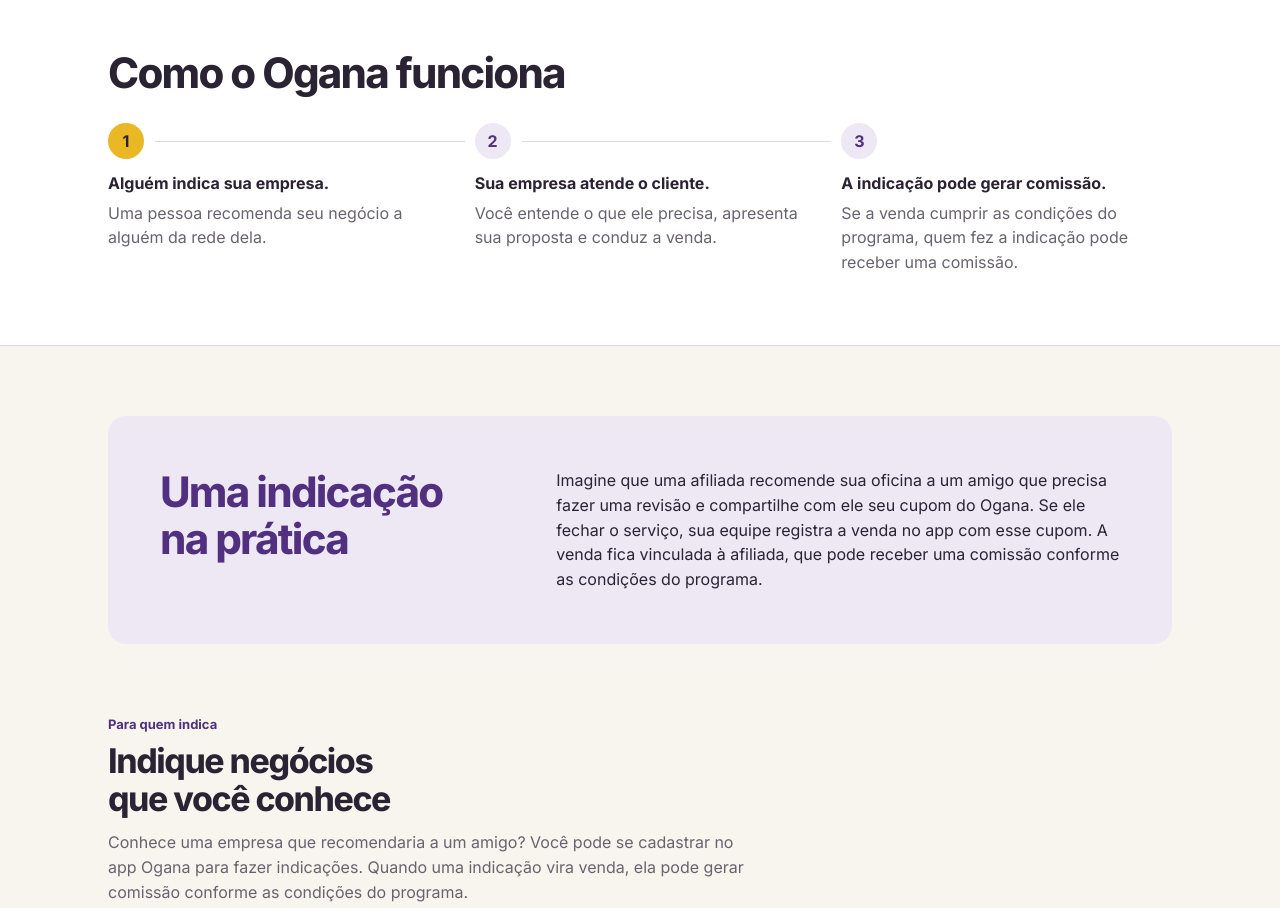
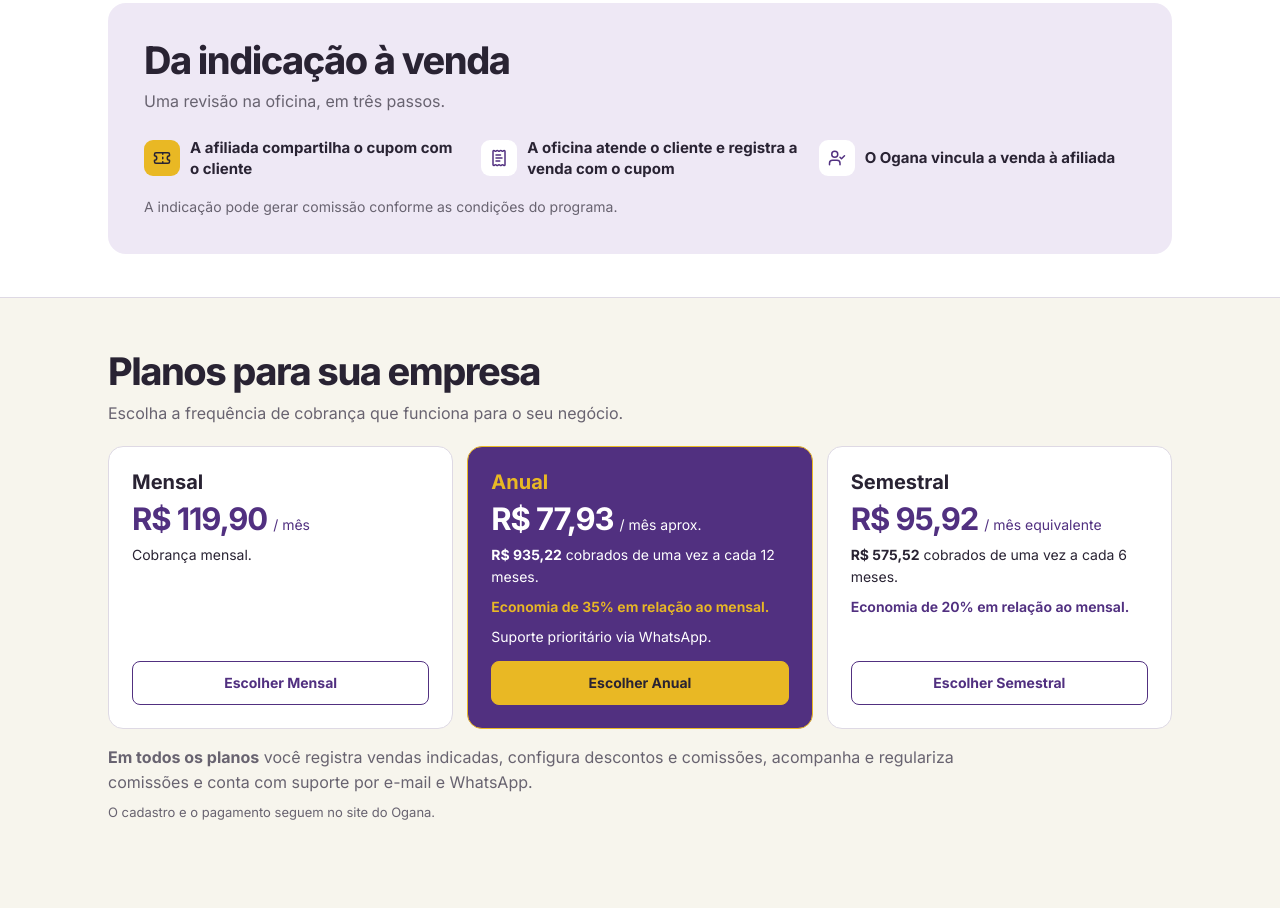
Before and after one commit to PietroNozella/ogana-lp, a plain HTML site: page index.html in a window 1280 px wide. Shown: the part 674-1582 px from the top of the page. Drawn offline with Linux system fonts and the light colour scheme.

Commit message:
Unifica a landing page da Ogana

```diff
--- a/index.html
+++ b/index.html
@@ -9,6 +9,7 @@
   <link rel="stylesheet" href="./styles.css">
 </head>
 <body class="ogana-page" id="inicio">
+  <a class="ogana-action ogana-skip-link" href="#conteudo">Pular para o conteúdo</a>
   <header class="ogana-header">
     <div class="ogana-wrap ogana-header-inner">
       <a class="ogana-brand-link" href="#inicio" aria-label="Ogana, início">
@@ -16,70 +17,105 @@
       </a>
       <nav aria-label="Seções da página">
         <a href="#como-funciona">Como funciona</a>
-        <a href="#para-quem-indica">Para quem indica</a>
-        <a href="https://ogana.com.br/#planos">Planos</a>
+        <a href="#planos">Planos</a>
+        <a class="ogana-nav-referral" href="#para-quem-indica">Para quem indica</a>
         <a href="https://ogana.com.br/login">Entrar</a>
       </nav>
     </div>
   </header>
-  <main>
+  <main id="conteudo" tabindex="-1">
     <section class="ogana-hero ogana-wrap" aria-labelledby="titulo">
       <div class="ogana-hero-copy">
         <h1 id="titulo">Indicações que <span>geram vendas</span></h1>
-        <p>O Ogana é um app de vendas comissionadas para empresas. Pessoas recomendam seu negócio a quem precisa do que você oferece, e sua empresa conduz o atendimento e a venda.</p>
-        <div class="ogana-actions">
-          <a class="ogana-action" href="https://ogana.com.br/cadastro">Criar conta</a>
-          <a class="ogana-secondary" href="#como-funciona">Entender como funciona</a>
-        </div>
+        <p>Quem indica compartilha um cupom. Sua empresa registra a venda e acompanha as comissões no Ogana.</p>
+        <a class="ogana-action" href="https://ogana.com.br/cadastro">Cadastrar minha empresa</a>
         <p class="ogana-beta">O app está em fase beta.</p>
       </div>
       <div class="ogana-devices">
-        <img class="ogana-device-company" src="./assets/app-empresa.webp" width="1080" height="1048" alt="Perfil da empresa no app, com registro de venda por cupom e acompanhamento de comissões.">
+        <img class="ogana-device-company" src="./assets/app-empresa-cupom.webp" width="1080" height="1049" alt="Perfil da empresa no app, com registro de venda por cupom e acompanhamento de comissões.">
         <img class="ogana-device-affiliate" src="./assets/app-afiliado.webp" width="1080" height="1232" alt="Perfil do afiliado no app, com o cupom individual para compartilhar a indicação.">
       </div>
     </section>
 
-    <section class="ogana-flow" id="como-funciona">
+    <section class="ogana-flow" id="como-funciona" aria-labelledby="fluxo-titulo">
       <div class="ogana-wrap">
-        <h2>Como o Ogana funciona</h2>
+        <div class="ogana-flow-panel">
+          <h2 id="fluxo-titulo">Da indicação à venda</h2>
+          <p class="ogana-flow-intro">Uma revisão na oficina, em três passos.</p>
           <ol class="ogana-steps" role="list">
             <li>
-            <span class="ogana-step-number" aria-hidden="true">1</span>
-            <div>
-              <h3>Alguém indica sua empresa.</h3>
-              <p>Uma pessoa recomenda seu negócio a alguém da rede dela.</p>
-            </div>
+              <span class="ogana-step-icon">
+                <svg aria-hidden="true" focusable="false" viewBox="0 0 24 24" fill="none" stroke="currentColor" stroke-width="2" stroke-linecap="round" stroke-linejoin="round">
+                  <path d="M2 9a3 3 0 0 1 0 6v2a2 2 0 0 0 2 2h16a2 2 0 0 0 2-2v-2a3 3 0 0 1 0-6V7a2 2 0 0 0-2-2H4a2 2 0 0 0-2 2Z"></path>
+                  <path d="M13 5v2m0 4v2m0 4v2"></path>
+                </svg>
+              </span>
+              <h3>A afiliada compartilha o cupom com o cliente</h3>
             </li>
             <li>
-            <span class="ogana-step-number" aria-hidden="true">2</span>
-            <div>
-              <h3>Sua empresa atende o cliente.</h3>
-              <p>Você entende o que ele precisa, apresenta sua proposta e conduz a venda.</p>
-            </div>
+              <span class="ogana-step-icon">
+                <svg aria-hidden="true" focusable="false" viewBox="0 0 24 24" fill="none" stroke="currentColor" stroke-width="2" stroke-linecap="round" stroke-linejoin="round">
+                  <path d="M13 16H8m6-8H8m8 4H8"></path>
+                  <path d="M4 3a1 1 0 0 1 1-1 1.3 1.3 0 0 1 .7.2l.933.6a1.3 1.3 0 0 0 1.4 0l.934-.6a1.3 1.3 0 0 1 1.4 0l.933.6a1.3 1.3 0 0 0 1.4 0l.933-.6a1.3 1.3 0 0 1 1.4 0l.934.6a1.3 1.3 0 0 0 1.4 0l.933-.6A1.3 1.3 0 0 1 19 2a1 1 0 0 1 1 1v18a1 1 0 0 1-1 1 1.3 1.3 0 0 1-.7-.2l-.933-.6a1.3 1.3 0 0 0-1.4 0l-.934.6a1.3 1.3 0 0 1-1.4 0l-.933-.6a1.3 1.3 0 0 0-1.4 0l-.933.6a1.3 1.3 0 0 1-1.4 0l-.934-.6a1.3 1.3 0 0 0-1.4 0l-.933.6A1.3 1.3 0 0 1 5 22a1 1 0 0 1-1-1z"></path>
+                </svg>
+              </span>
+              <h3>A oficina atende o cliente e registra a venda com o cupom</h3>
             </li>
             <li>
-            <span class="ogana-step-number" aria-hidden="true">3</span>
-            <div>
-              <h3>A indicação pode gerar comissão.</h3>
-              <p>Se a venda cumprir as condições do programa, quem fez a indicação pode receber uma comissão.</p>
-            </div>
+              <span class="ogana-step-icon">
+                <svg aria-hidden="true" focusable="false" viewBox="0 0 24 24" fill="none" stroke="currentColor" stroke-width="2" stroke-linecap="round" stroke-linejoin="round">
+                  <path d="m16 11 2 2 4-4"></path>
+                  <path d="M16 21v-2a4 4 0 0 0-4-4H6a4 4 0 0 0-4 4v2"></path>
+                  <circle cx="9" cy="7" r="4"></circle>
+                </svg>
+              </span>
+              <h3>O Ogana vincula a venda à afiliada</h3>
             </li>
           </ol>
+          <p class="ogana-flow-note">A indicação pode gerar comissão conforme as condições do programa.</p>
+        </div>
       </div>
     </section>
 
-    <section class="ogana-example ogana-wrap">
-      <div class="ogana-example-band">
-        <h2>Uma indicação na prática</h2>
-        <p>Imagine que uma afiliada recomende sua oficina a um amigo que precisa fazer uma revisão e compartilhe com ele seu cupom do Ogana. Se ele fechar o serviço, sua equipe registra a venda no app com esse cupom. A venda fica vinculada à afiliada, que pode receber uma comissão conforme as condições do programa.</p>
-      </div>
+    <section class="ogana-plans ogana-wrap" id="planos" aria-labelledby="planos-titulo">
+      <h2 id="planos-titulo">Planos para sua empresa</h2>
+      <p class="ogana-plans-intro">Escolha a frequência de cobrança que funciona para o seu negócio.</p>
+      <ul class="ogana-plans-grid" role="list">
+        <li class="ogana-plan">
+          <h3>Mensal</h3>
+          <p class="ogana-plan-price"><strong>R$&nbsp;119,90</strong> <span>/ mês</span></p>
+          <p>Cobrança mensal.</p>
+          <a class="ogana-secondary ogana-plan-link" href="https://ogana.com.br/cadastro?next=%2Fpagamento%3FplanId%3Dmensal">Escolher Mensal</a>
+        </li>
+        <li class="ogana-plan ogana-plan-featured">
+          <h3>Anual</h3>
+          <p class="ogana-plan-price"><strong>R$&nbsp;77,93</strong> <span>/ mês aprox.</span></p>
+          <p><strong>R$&nbsp;935,22</strong> cobrados de uma vez a cada 12 meses.</p>
+          <p class="ogana-plan-saving">Economia de 35% em relação ao mensal.</p>
+          <p>Suporte prioritário via WhatsApp.</p>
+          <a class="ogana-secondary ogana-plan-link" href="https://ogana.com.br/cadastro?next=%2Fpagamento%3FplanId%3Danual">Escolher Anual</a>
+        </li>
+        <li class="ogana-plan">
+          <h3>Semestral</h3>
+          <p class="ogana-plan-price"><strong>R$&nbsp;95,92</strong> <span>/ mês equivalente</span></p>
+          <p><strong>R$&nbsp;575,52</strong> cobrados de uma vez a cada 6 meses.</p>
+          <p class="ogana-plan-saving">Economia de 20% em relação ao mensal.</p>
+          <a class="ogana-secondary ogana-plan-link" href="https://ogana.com.br/cadastro?next=%2Fpagamento%3FplanId%3Dsemestral">Escolher Semestral</a>
+        </li>
+      </ul>
+      <p class="ogana-plans-included"><strong>Em todos os planos</strong> você registra vendas indicadas, configura descontos e comissões, acompanha e regulariza comissões e conta com suporte por e-mail e WhatsApp.</p>
+      <p class="ogana-plans-note">O cadastro e o pagamento seguem no site do Ogana.</p>
     </section>
 
     <!-- Posição prevista para a seção de logos e depoimentos. -->
-    <section class="ogana-referrers ogana-wrap" id="para-quem-indica">
+    <section class="ogana-referrers ogana-wrap" id="para-quem-indica" aria-labelledby="indicacao-titulo">
+      <div class="ogana-referrers-copy">
         <p class="ogana-section-label">Para quem indica</p>
-      <h2>Indique negócios que você conhece</h2>
-      <p>Conhece uma empresa que recomendaria a um amigo? Você pode se cadastrar no app Ogana para fazer indicações. Quando uma indicação vira venda, ela pode gerar comissão conforme as condições do programa.</p>
+        <h2 id="indicacao-titulo">Indique negócios que você conhece</h2>
+        <p>Como afiliado, você compartilha seu cupom ao recomendar empresas parceiras. Quando alguém compra usando seu cupom e a empresa valida a venda, você pode receber uma comissão conforme as condições do programa.</p>
+        <p>O cadastro de afiliado é gratuito e acontece no app. Enquanto o Ogana está em fase beta, você pode registrar seu interesse no formulário e selecionar <strong>Indicador</strong>.</p>
+      </div>
+      <a class="ogana-secondary" href="https://docs.google.com/forms/d/e/1FAIpQLScXwIHNBgOpf6qeXKTEKD9-P3IqGOXftJYer5l5G3xL_6b_yQ/viewform">Registrar interesse como afiliado</a>
     </section>
 
     <section class="ogana-faq">
@@ -89,15 +125,15 @@
           <dt>Quem atende o cliente indicado?</dt>
           <dd>A própria empresa. É ela que conversa com o cliente, apresenta a proposta e combina os detalhes da venda.</dd>
           <dt>Onde posso baixar o Ogana?</dt>
-          <dd>O Ogana está em fase beta. A publicação na Google Play e na App Store fica para uma próxima etapa.</dd>
+          <dd>O Ogana está em fase beta e ainda não está disponível na Google Play nem na App Store. Para registrar seu interesse como afiliado, acesse a seção <a href="#para-quem-indica">Para&nbsp;quem&nbsp;indica</a>.</dd>
         </dl>
       </div>
     </section>
 
     <section class="ogana-close" aria-labelledby="fechamento">
       <div class="ogana-wrap ogana-close-inner">
-        <h2 id="fechamento">Quer vender por indicação no seu negócio?</h2>
-        <a class="ogana-action" href="https://ogana.com.br/cadastro">Criar conta</a>
+        <h2 id="fechamento">Quer vender por indicação na sua empresa?</h2>
+        <a class="ogana-action" href="https://ogana.com.br/cadastro">Cadastrar minha empresa</a>
       </div>
     </section>
   </main>
--- a/styles.css
+++ b/styles.css
@@ -39,6 +39,15 @@
   outline: 2px solid var(--brand);
   outline-offset: 4px;
 }
+.ogana-skip-link {
+  position: absolute;
+  z-index: 2;
+  inset-block-start: 12px;
+  inset-inline-start: 12px;
+}
+.ogana-skip-link:not(:focus) {
+  clip-path: inset(50%);
+}
 .ogana-wrap {
   max-inline-size: 1180px;
   padding-inline: var(--gutter);
@@ -48,11 +57,11 @@
   border-block-end: 1px solid var(--line);
 }
 .ogana-header-inner {
-  min-block-size: 69px;
+  min-block-size: 66px;
   display: flex;
   align-items: center;
   justify-content: space-between;
-  gap: 0 20px;
+  gap: 0 14px;
   flex-wrap: wrap;
 }
 .ogana-brand {
@@ -64,7 +73,7 @@
 .ogana-header nav {
   display: flex;
   align-items: center;
-  gap: 22px;
+  gap: 16px;
   flex-wrap: wrap;
 }
 .ogana-header nav a {
@@ -76,20 +85,21 @@
   font-weight: 600;
   text-decoration: none;
 }
-.ogana-header nav a:hover {
+.ogana-header nav a:hover,
+.ogana-header nav .ogana-nav-referral {
   text-decoration: underline;
   text-underline-offset: 4px;
 }
 
 .ogana-hero {
   display: grid;
-  grid-template-columns: minmax(0, 1.1fr) minmax(0, 1fr);
+  grid-template-columns: minmax(0, 1.08fr) minmax(0, 1fr);
   align-items: center;
-  gap: clamp(28px, 5cqi, 62px);
-  padding-block: clamp(42px, 6.7cqi, 78px);
+  gap: clamp(25px, 5.2cqi, 58px);
+  padding-block: clamp(38px, 6cqi, 67px);
 }
 .ogana-hero h1 {
-  font-size: clamp(40px, 6.05cqi, 67px);
+  font-size: clamp(38px, 6.15cqi, 66px);
   font-weight: 800;
   line-height: 1.04;
   letter-spacing: -.055em;
@@ -100,14 +110,9 @@
   color: var(--brand);
 }
 .ogana-hero-copy > p:first-of-type {
-  max-inline-size: 44ch;
-  margin-block: 18px 24px;
+  max-inline-size: 33ch;
+  margin-block: 16px 21px;
   color: var(--quiet);
-}
-.ogana-actions {
-  display: flex;
-  flex-wrap: wrap;
-  gap: 10px;
 }
 .ogana-action,
 .ogana-secondary {
@@ -165,10 +170,10 @@
   inset-block-start: -7%;
 }
 .ogana-page h2 {
-  font-size: clamp(26px, 3.75cqi, 42px);
+  font-size: clamp(24px, 3.6cqi, 38px);
   font-weight: 750;
-  line-height: 1.12;
-  letter-spacing: -.042em;
+  line-height: 1.14;
+  letter-spacing: -.04em;
   text-wrap: balance;
 }
 .ogana-page :where(h3,dt) {
@@ -178,66 +183,158 @@
 }
 .ogana-flow {
   background: var(--surface);
-  padding-block: var(--section-space);
+  padding-block: clamp(26px, 4cqi, 43px);
   border-block: 1px solid var(--line);
 }
+.ogana-flow-panel {
+  padding: clamp(21px, 3.4cqi, 36px);
+  border-radius: 18px;
+  background: var(--lilac);
+}
+.ogana-flow-intro {
+  margin-block-start: 7px;
+  color: var(--quiet);
+}
 .ogana-steps {
-  --step-gap: clamp(18px, 3.4cqi, 36px);
   display: grid;
   grid-template-columns: repeat(3, minmax(0, 1fr));
-  gap: var(--step-gap);
-  margin-block-start: 27px;
+  gap: 20px;
+  margin-block: 23px 17px;
   padding: 0;
   list-style: none;
 }
 .ogana-steps li {
-  position: relative;
+  display: flex;
+  align-items: center;
+  gap: 10px;
 }
-.ogana-step-number {
+.ogana-steps h3 {
+  font-size: 15px;
+  line-height: 1.4;
+}
+.ogana-step-icon {
   display: grid;
   place-items: center;
+  flex: none;
   inline-size: 36px;
   block-size: 36px;
-  margin-block-end: 14px;
-  border-radius: 50%;
-  background: var(--lilac);
+  border-radius: 9px;
+  background: var(--surface);
   color: var(--brand);
-  font-weight: 700;
 }
-.ogana-steps li:first-child .ogana-step-number {
+.ogana-step-icon svg {
+  inline-size: 18px;
+  block-size: 18px;
+}
+.ogana-steps li:first-child .ogana-step-icon {
   background: var(--gold);
   color: var(--ink);
 }
-.ogana-steps li:not(:last-child)::before {
-  content: "";
-  position: absolute;
-  inset-block-start: 18px;
-  inset-inline-start: 47px;
-  inset-inline-end: calc(10px - var(--step-gap));
-  border-block-start: 1px solid var(--line);
+.ogana-flow-note {
+  color: var(--quiet);
+  font-size: 14px;
 }
-.ogana-steps p {
-  margin-block-start: 6px;
+
+.ogana-plans {
+  padding-block: clamp(30px, 4.7cqi, 52px);
+}
+.ogana-plans-intro,
+.ogana-plans-included {
+  margin-block-start: 8px;
   color: var(--quiet);
 }
-.ogana-example {
-  padding-block-start: var(--section-space);
+.ogana-plans-grid {
+  display: grid;
+  grid-template-columns: repeat(3, minmax(0, 1fr));
+  gap: 14px;
+  margin-block: 20px 16px;
+  padding: 0;
+  list-style: none;
 }
-.ogana-example-band {
-  display: grid;
-  grid-template-columns: minmax(0, 1fr) minmax(0, 1.6fr);
-  align-items: start;
-  gap: clamp(20px, 4cqi, 44px);
-  padding: clamp(26px, 4.6cqi, 52px);
-  border-radius: 18px;
-  background: var(--lilac);
+.ogana-plan {
+  display: flex;
+  flex-direction: column;
+  gap: 8px;
+  padding: clamp(16px, 2cqi, 23px);
+  border: 1px solid var(--line);
+  border-radius: 15px;
+  background: var(--surface);
+  font-size: 14px;
 }
-.ogana-example h2 {
+.ogana-plan-featured {
+  border-color: var(--gold);
+  background: var(--brand);
+  color: var(--surface);
+}
+.ogana-plan h3 {
+  font-size: 20px;
+  line-height: 1.2;
+}
+.ogana-plan-price {
+  display: flex;
+  flex-wrap: wrap;
+  align-items: baseline;
+  gap: 2px 6px;
   color: var(--brand);
-  max-inline-size: 13ch;
 }
+.ogana-plan-price strong {
+  font-size: clamp(23px, 2.9cqi, 31px);
+  line-height: 1.12;
+  letter-spacing: -.035em;
+}
+.ogana-plan-featured .ogana-plan-price {
+  color: var(--surface);
+}
+.ogana-plan-saving {
+  color: var(--brand);
+  font-weight: 650;
+}
+.ogana-plan-featured h3,
+.ogana-plan-featured .ogana-plan-saving {
+  color: var(--gold);
+}
+.ogana-plan > p:last-of-type {
+  margin-block-end: 6px;
+}
+.ogana-plan-link {
+  min-block-size: 44px;
+  margin-block-start: auto;
+  padding: 7px 12px;
+  border-radius: 8px;
+  text-align: center;
+}
+.ogana-plan-featured .ogana-plan-link {
+  border-color: var(--gold);
+  background: var(--gold);
+  color: var(--ink);
+}
+.ogana-plan-featured .ogana-plan-link:hover {
+  filter: brightness(1.06);
+}
+.ogana-plan-featured .ogana-plan-link:focus-visible {
+  outline-color: var(--gold);
+}
+.ogana-plans-included {
+  max-inline-size: 85ch;
+}
+.ogana-plans-note {
+  margin-block-start: 7px;
+  color: var(--quiet);
+  font-size: 13px;
+}
+
 .ogana-referrers {
-  padding-block: var(--section-space);
+  display: flex;
+  flex-wrap: wrap;
+  justify-content: space-between;
+  align-items: center;
+  gap: 18px 22px;
+  padding-block: clamp(29px, 4.3cqi, 46px);
+}
+.ogana-referrers-copy {
+  flex: 1 1 32rem;
+  min-inline-size: 0;
+  max-inline-size: 65ch;
 }
 .ogana-section-label {
   margin-block-end: 8px;
@@ -250,9 +347,14 @@
   margin-block-end: 12px;
   font-size: clamp(24px, 3.1cqi, 34px);
 }
-.ogana-referrers p:last-child {
-  max-inline-size: 65ch;
+.ogana-referrers h2 ~ p {
   color: var(--quiet);
+}
+.ogana-referrers p + p {
+  margin-block-start: 12px;
+}
+.ogana-referrers .ogana-secondary {
+  text-align: center;
 }
 .ogana-faq {
   padding-block: var(--section-space);
@@ -274,46 +376,26 @@
   border-block-start: 1px solid var(--line);
 }
 
-@container (max-width: 640px) {
+@container (max-width: 740px) {
+  .ogana-plans-grid {
+    grid-template-columns: minmax(0, 1fr);
+  }
+}
+
+@container (max-width: 650px) {
   .ogana-hero,
-  .ogana-example-band,
   .ogana-faq-inner {
     grid-template-columns: minmax(0, 1fr);
   }
   .ogana-hero {
-    gap: 25px;
+    gap: 22px;
   }
   .ogana-devices {
     border-radius: 16px;
   }
   .ogana-steps {
     grid-template-columns: minmax(0, 1fr);
-    gap: 0;
-    margin-block-start: 22px;
-  }
-  .ogana-steps li {
-    display: grid;
-    grid-template-columns: 36px minmax(0, 1fr);
-    gap: 13px;
-  }
-  .ogana-steps li:not(:last-child) {
-    padding-block-end: 20px;
-  }
-  .ogana-steps li:not(:last-child)::before {
-    inset: 36px auto 0 17px;
-    border-block-start: 0;
-    border-inline-start: 1px solid var(--line);
-  }
-  .ogana-step-number {
-    margin: 0;
-  }
-  .ogana-example-band {
-    gap: 12px;
-    padding: 24px;
-    border-radius: 15px;
-  }
-  .ogana-example h2 {
-    max-inline-size: none;
+    gap: 11px;
   }
   .ogana-faq-inner {
     gap: 21px;
@@ -327,8 +409,9 @@
   .ogana-brand {
     inline-size: 84px;
   }
-  .ogana-actions {
-    display: grid;
+  .ogana-hero .ogana-action,
+  .ogana-referrers .ogana-secondary {
+    inline-size: 100%;
   }
   .ogana-header nav {
     gap: 11px;
@@ -337,13 +420,13 @@
     font-size: 12px;
   }
   .ogana-hero {
-    padding-block: 34px;
+    padding-block: 32px;
   }
   .ogana-hero h1 {
     font-size: clamp(34px, 10.1cqi, 44px);
   }
   .ogana-hero-copy > p:first-of-type {
-    margin-block: 14px 18px;
+    margin-block: 12px 15px;
   }
 }
 
@@ -355,7 +438,7 @@
 
 .ogana-close {
   background: var(--lilac);
-  padding-block: var(--section-space);
+  padding-block: clamp(29px, 4.3cqi, 46px);
 }
 
 .ogana-close-inner,
@@ -395,6 +478,10 @@
   font-size: 14px;
   text-underline-offset: 3px;
 }
+.ogana-footer nav a:hover {
+  color: var(--brand-pressed);
+  text-decoration-thickness: 2px;
+}
 
 @container (max-width: 520px) {
   .ogana-header-inner {
@@ -416,3 +503,17 @@
     gap: 8px;
   }
 }
+
+@container (max-width: 340px) {
+  .ogana-header-inner {
+    padding-inline: 12px;
+  }
+
+  .ogana-header nav {
+    column-gap: 5px;
+  }
+
+  .ogana-referrers .ogana-secondary {
+    padding-inline: 14px;
+  }
+}
```
Also changed, not shown: assets/app-empresa-cupom.webp (added), 1 other file. Lines whose indentation alone changed are shown as unchanged.
